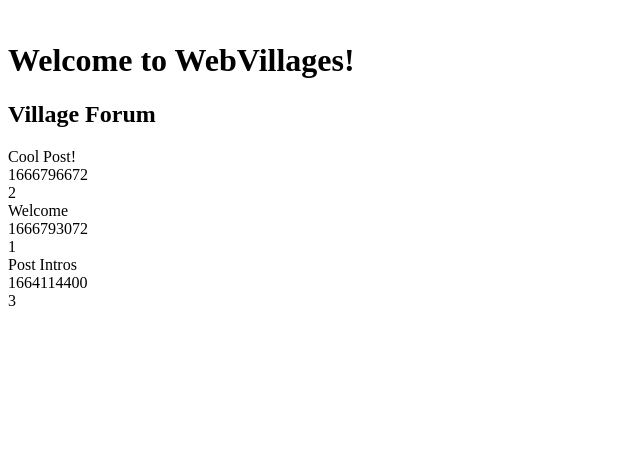
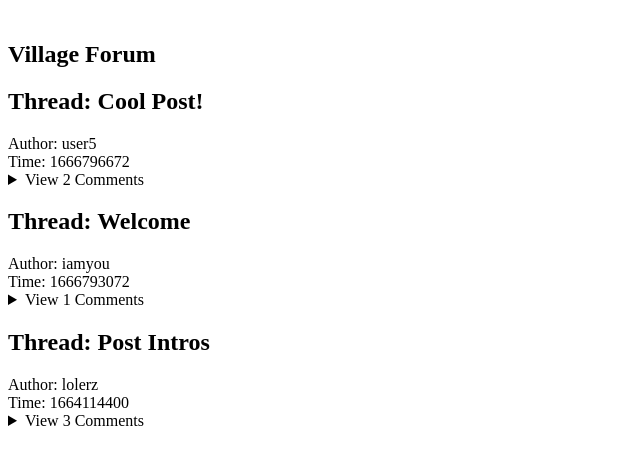
Before and after one commit to fractalbach/webvillages-frontend, a React (Vite) app: page / in a window 1280 px wide. Shown: the top 464 px of the page, without its empty margins (0-640 px from the left). Built offline with nearby package versions, Linux system fonts and the light colour scheme.

Commit message:
added comments for each thread

```diff
--- a/src/App.tsx
+++ b/src/App.tsx
@@ -8,7 +8,6 @@ export default function App() {
   }
   return (
     <div>
-      <h1>Welcome to WebVillages!</h1>
       <VillageForum />
     </div>
   );
@@ -51,16 +50,16 @@ const EXAMPLE_FORUM_DATA = {
   ],
   comments_by_thread: {
     "007": [
-      {user: "user5", time: 1666796672, message: "Just making a cool thread, post anything!"},
-      {user: "somebody1", time: 1666969472, message: "I am making a response. Hi."},
+      {id: "230", user: "user5", time: 1666796672, message: "Just making a cool thread, post anything!"},
+      {id: "239", user: "somebody1", time: 1666969472, message: "I am making a response. Hi."},
     ],
     "111": [
-      {user: "iamyou", time: 1666793072, message: "Welcome to the village forums!"},
+      {id: "238", user: "iamyou", time: 1666793072, message: "Welcome to the village forums!"},
     ],
     "123": [
-      {user: "iamyou", time: 1666796672, message: "I am you. If you know you, then you know me."},
-      {user: "user5", time: 1666796672, message: "I am user5, and i have 5 fingers on each hand"},
-      {user: "lolerz", time: 1666796672, message: "Please post intros! I am lolerz, I lol in free time."},
+      {id: "237", user: "iamyou", time: 1666796672, message: "I am you. If you know you, then you know me."},
+      {id: "236", user: "user5", time: 1666796672, message: "I am user5, and i have 5 fingers on each hand"},
+      {id: "235", user: "lolerz", time: 1666796672, message: "Please post intros! I am lolerz, I lol in free time."},
     ],
   }
 }
@@ -69,12 +68,7 @@ function VillageForum() {
   const data = EXAMPLE_FORUM_DATA;
   const threads = [];
   data.threads.forEach((x) => {
-    threads.push(
-      <Thread
-        thread_data={x}
-        key={x.id}
-      />
-    );
+    threads.push( <Thread thread_data={x} key={x.id} /> );
   });
   return (
     <section>
@@ -85,11 +79,30 @@ function VillageForum() {
 }
 
 function Thread({thread_data}) {
+  const comments = [];
+  const comment_data = EXAMPLE_FORUM_DATA.comments_by_thread[thread_data.id];
+  comment_data.forEach((x) => {
+    comments.push( <Comment key={x.id} comment_data={x} /> );
+  });
   return (
     <div className="thread">
-      <div className="thread_title">{thread_data.title}</div>
-      <div className='thread_time'>{thread_data.start_time}</div>
-      <div className='thread_counter'>{thread_data.comment_count}</div>
+      <h2 className="thread_title">Thread: {thread_data.title}</h2>
+      <div className="thread_author">Author: {thread_data.user}</div>
+      <div className='thread_time'>Time: {thread_data.start_time}</div>
+      <details>
+        <summary>View {thread_data.comment_count} Comments</summary>
+        {comments}
+      </details>
     </div>
   );
 }
+
+function Comment({comment_data}) {
+  return (
+    <div className="comment">
+      <div className="comment_author">Author: {comment_data.user}</div>
+      <div className="comment_time">Time: {comment_data.time}</div>
+      <div className="comment_content">{comment_data.message}</div>
+    </div>
+  );
+}
```
